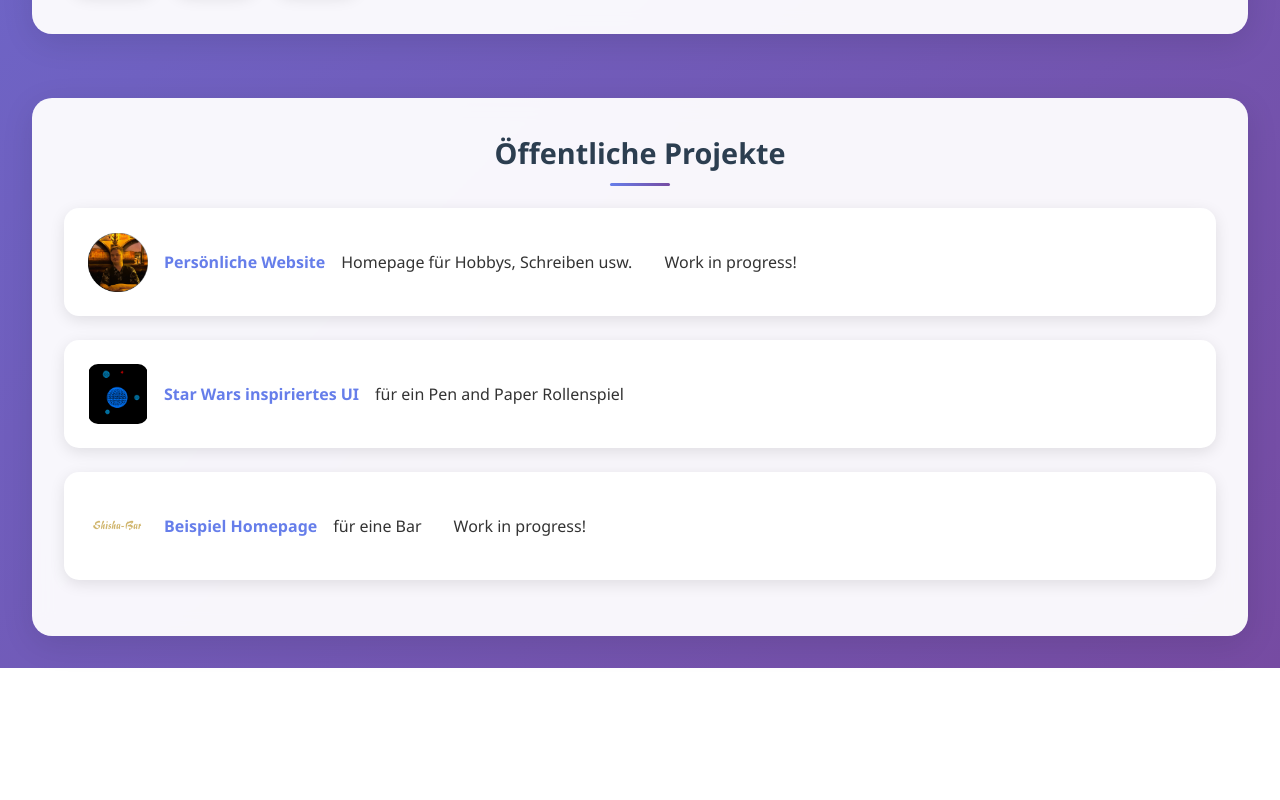
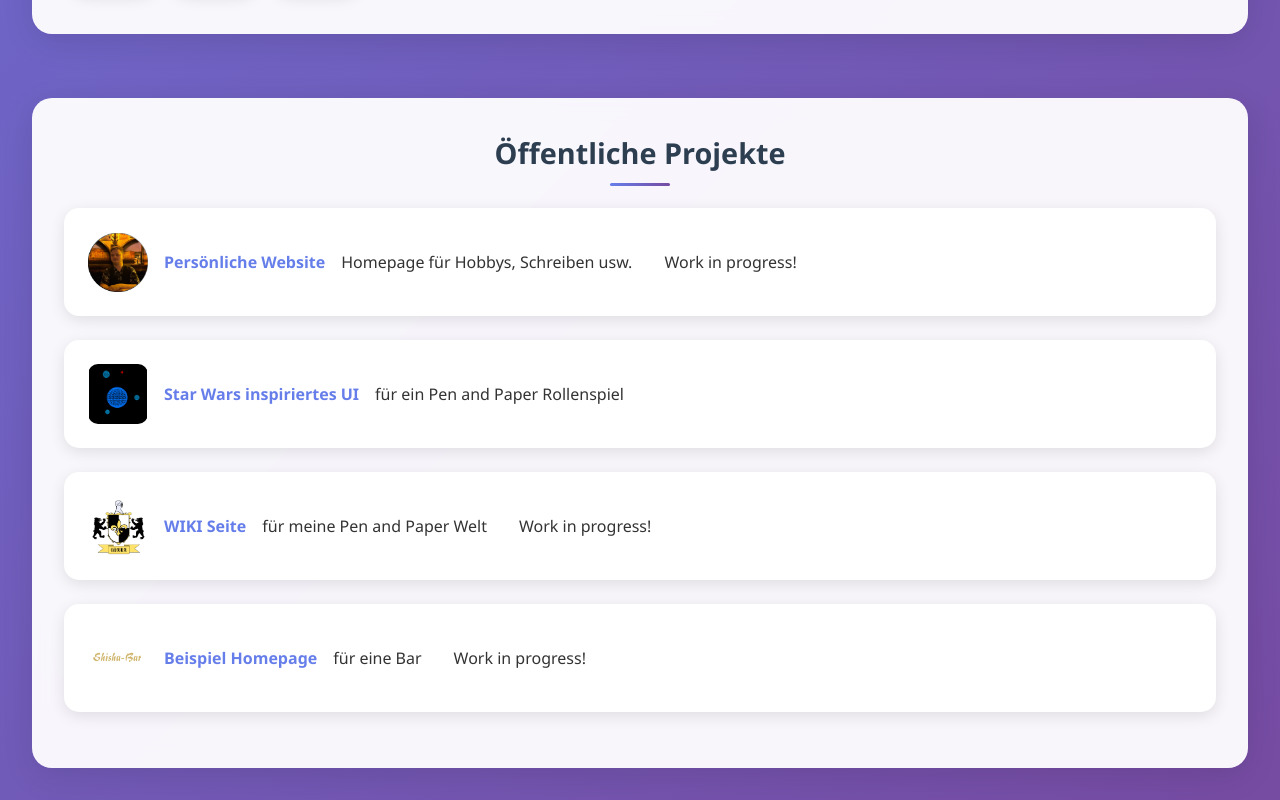
Before and after one commit to Emmet03/Emmet03.github.io, a plain HTML site: page Portfolio/index.html in a window 1280 px wide. Shown: the part 2070-2870 px from the top of the page. Before the commit the page ends 2738 px from the top, so only its background shows below. Drawn offline with nearby package versions, Linux system fonts and the light colour scheme.

Commit message:
Update index.html

```diff
--- a/Portfolio/index.html
+++ b/Portfolio/index.html
@@ -173,6 +173,13 @@
                 <p>für ein Pen and Paper Rollenspiel</p>
             </div>
             <div class="ProjectContainer">
+                <img src="../img/InakaWappen.png" alt="Inaka Wiki">
+                <p><a href="https://emmet03.github.io/InakaWiki">WIKI Seite</a></p>
+                <p>für meine Pen and Paper Welt</p>
+                <br>
+                <p>Work in progress!</p>
+            </div>
+            <div class="ProjectContainer">
                 <img src="../TestHomepage/Bilder/LOGO.png" alt="Bar Homepage">
                 <p><a href="https://emmet03.github.io/TestHomepage">Beispiel Homepage</a></p>
                 <p>für eine Bar</p>
```
